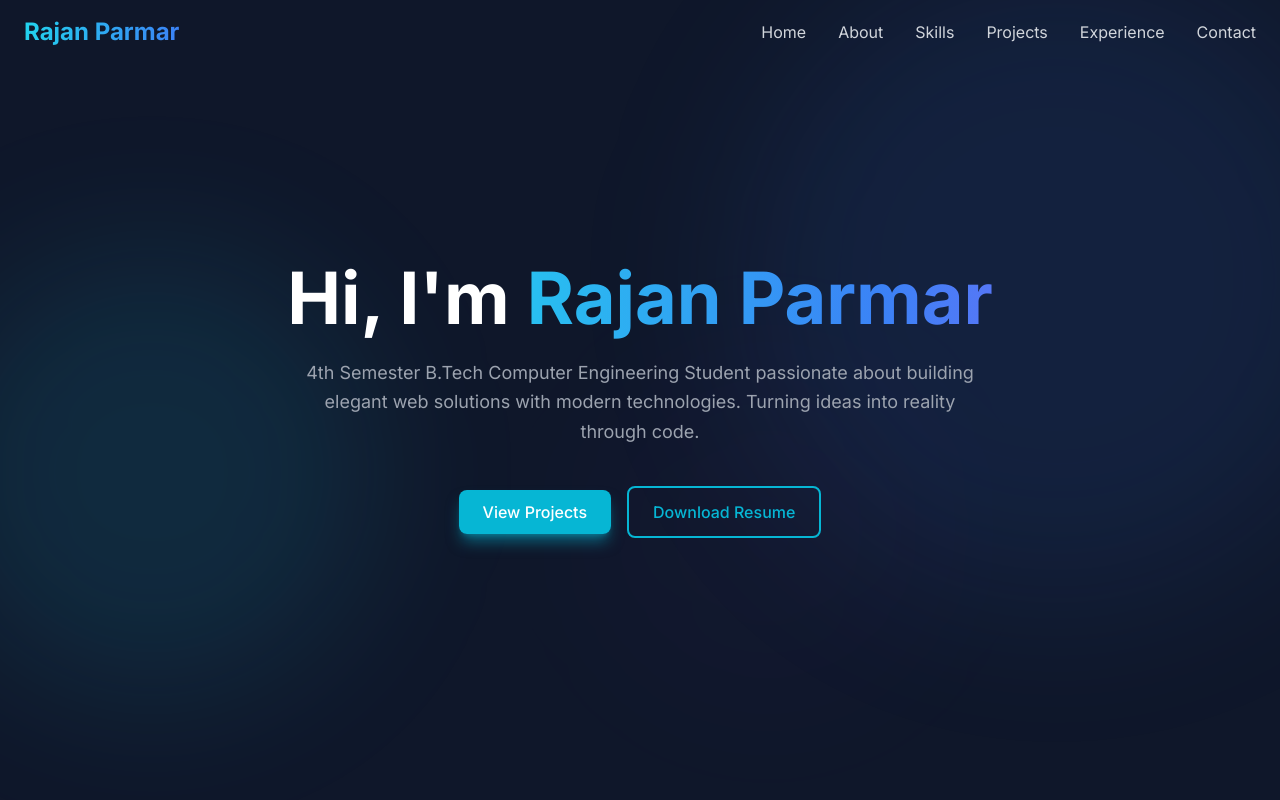
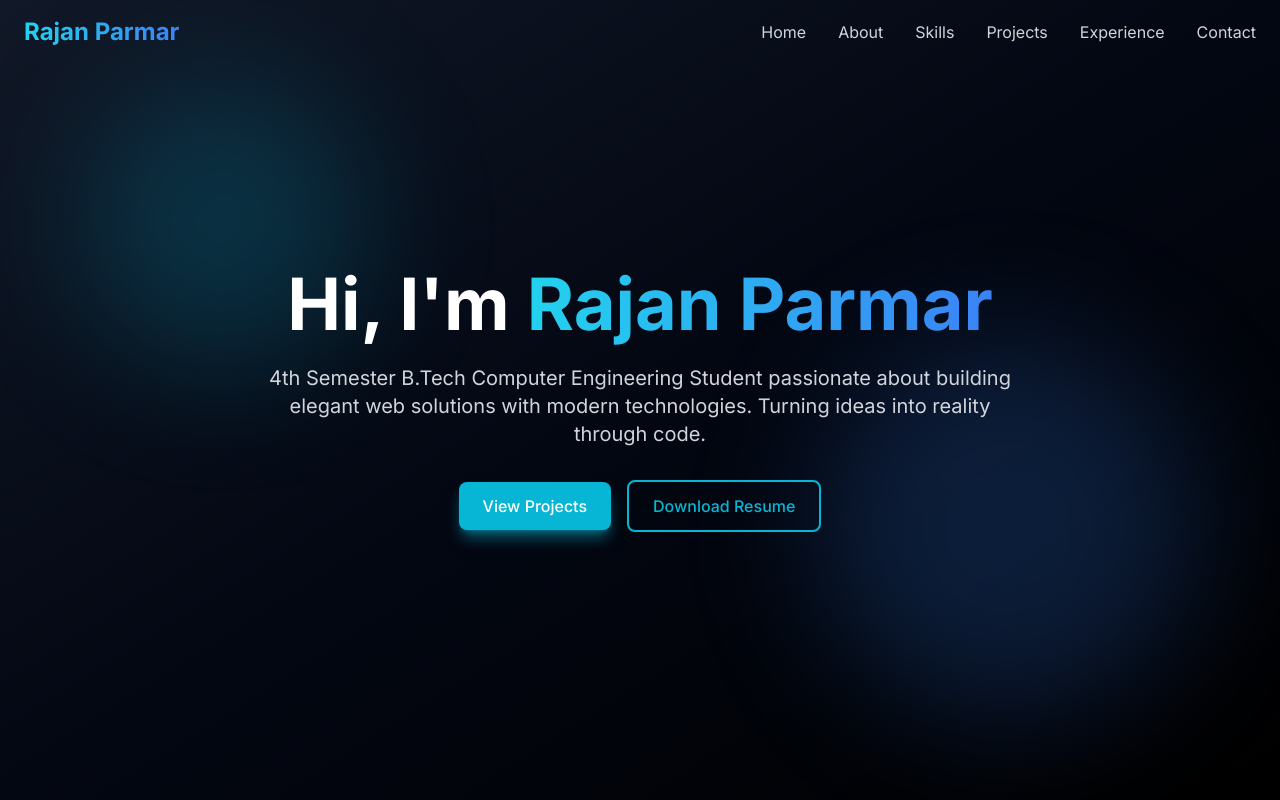
Before and after one commit to rajan-parmar-23102006/rajanparmar, a Next.js app in the folder rajan-portfolio/: page / in a window 1280 px wide. Shown: the top 800 px of the page. Built offline with nearby package versions, Linux system fonts and the light colour scheme.

Commit message:
update black theme

```diff
--- a/rajan-portfolio/app/globals.css
+++ b/rajan-portfolio/app/globals.css
@@ -13,7 +13,8 @@ html {
 }
 
 body {
-  background-color: #0f172a;
+  background: linear-gradient(to bottom right, #111827, #030712, #000000);
+  background-attachment: fixed;
   color: #ffffff;
   font-family: 'Inter', system-ui, -apple-system, sans-serif;
   overflow-x: hidden;
@@ -33,7 +34,7 @@ body {
 }
 
 ::-webkit-scrollbar-track {
-  background: #1e293b;
+  background: #0a0a0a;
 }
 
 ::-webkit-scrollbar-thumb {
@@ -64,3 +65,53 @@ body {
     }
   }
 }
+
+/* ===== PERFORMANCE OPTIMIZATIONS ===== */
+
+/* Mobile Performance Optimization */
+@media (max-width: 767px) {
+  /* Reduce blur intensity on mobile for better performance */
+  .blur-3xl {
+    filter: blur(40px) !important;
+  }
+
+  /* Hardware acceleration for smoother animations */
+  section {
+    transform: translateZ(0);
+    will-change: transform;
+    -webkit-backface-visibility: hidden;
+    backface-visibility: hidden;
+  }
+
+  /* Optimize motion elements */
+  [class*="motion"] {
+    will-change: opacity, transform;
+  }
+}
+
+/* GPU acceleration for animated elements */
+.blur-3xl {
+  transform: translateZ(0);
+  will-change: transform;
+}
+
+/* Optimize images and media */
+img, video {
+  content-visibility: auto;
+}
+
+/* Reduce animation complexity for users who prefer it */
+@media (prefers-reduced-motion: reduce) {
+  *,
+  *::before,
+  *::after {
+    animation-duration: 0.01ms !important;
+    animation-iteration-count: 1 !important;
+    transition-duration: 0.01ms !important;
+    scroll-behavior: auto !important;
+  }
+
+  .blur-3xl {
+    animation: none !important;
+  }
+}
--- a/rajan-portfolio/components/Contact.tsx
+++ b/rajan-portfolio/components/Contact.tsx
@@ -70,7 +70,7 @@ export default function Contact() {
                   required
                   value={formData.name}
                   onChange={(e) => setFormData({ ...formData, name: e.target.value })}
-                  className="w-full px-4 py-3 bg-gray-800 border border-gray-700 rounded-lg focus:border-cyan-500 focus:outline-none text-white"
+                  className="w-full px-4 py-3 bg-gray-950/80 border border-gray-700/50 rounded-lg focus:border-cyan-500 focus:outline-none text-white backdrop-blur-sm"
                   placeholder="Your name"
                   disabled={status === "sending"}
                 />
@@ -83,7 +83,7 @@ export default function Contact() {
                   required
                   value={formData.email}
                   onChange={(e) => setFormData({ ...formData, email: e.target.value })}
-                  className="w-full px-4 py-3 bg-gray-800 border border-gray-700 rounded-lg focus:border-cyan-500 focus:outline-none text-white"
+                  className="w-full px-4 py-3 bg-gray-950/80 border border-gray-700/50 rounded-lg focus:border-cyan-500 focus:outline-none text-white backdrop-blur-sm"
                   placeholder="your.email@example.com"
                   disabled={status === "sending"}
                 />
@@ -96,7 +96,7 @@ export default function Contact() {
                   rows={5}
                   value={formData.message}
                   onChange={(e) => setFormData({ ...formData, message: e.target.value })}
-                  className="w-full px-4 py-3 bg-gray-800 border border-gray-700 rounded-lg focus:border-cyan-500 focus:outline-none text-white resize-none"
+                  className="w-full px-4 py-3 bg-gray-950/80 border border-gray-700/50 rounded-lg focus:border-cyan-500 focus:outline-none text-white resize-none backdrop-blur-sm"
                   placeholder="Your message..."
                   disabled={status === "sending"}
                 />
--- a/rajan-portfolio/components/Footer.tsx
+++ b/rajan-portfolio/components/Footer.tsx
@@ -5,7 +5,7 @@ import { Github, Linkedin, Mail } from "lucide-react";
 
 export default function Footer() {
   return (
-    <footer className="bg-gray-900 border-t border-gray-800 py-8">
+    <footer className="bg-black/50 border-t border-gray-800/50 py-8 backdrop-blur-sm">
       <div className="max-w-6xl mx-auto px-6">
         <div className="flex flex-col md:flex-row justify-between items-center gap-4">
           <p className="text-gray-400 text-center md:text-left">
--- a/rajan-portfolio/components/Hero.tsx
+++ b/rajan-portfolio/components/Hero.tsx
@@ -3,112 +3,109 @@
 import { motion } from "framer-motion";
 import Button from "./ui/Button";
 import { personalInfo } from "@/data/personalInfo";
+import { useReducedMotion } from "@/hooks/useReducedMotion";
 
 export default function Hero() {
+  // Use optimized hook for detecting reduced motion needs
+  const reduceMotion = useReducedMotion();
+
   return (
-    <section id="home" className="min-h-screen flex items-center justify-center relative overflow-hidden">
-      {/* Animated Background Gradient
-      <div className="absolute inset-0 bg-gradient-to-br from-gray-900 via-gray-800 to-gray-900">
-        <div className="absolute inset-0 bg-gradient-to-tr from-cyan-500/10 via-transparent to-blue-500/10 animate-pulse" />
-      </div> */}
+    <section
+      id="home"
+      className="relative min-h-screen flex items-center justify-center overflow-hidden"
+    >
+      {/* Animated Background Gradient */}
+      <div className="absolute inset-0 bg-gradient-to-br from-gray-900 via-gray-950 to-black" />
 
-      {/* Floating Animated Orbs */}
-      <div className="absolute inset-0 overflow-hidden pointer-events-none">
+      {/* Floating Animated Orbs - Simplified on Mobile */}
       <motion.div
-          className="absolute top-1/4 -left-20 w-96 h-96 bg-cyan-400/10 rounded-full blur-3xl"
-          animate={{
-            y: [0, 100, 0],
-            x: [0, 50, 0],
-            scale: [1, 1.2, 1],
-          }}
-          transition={{
-            duration: 20,
+        className="absolute top-20 left-20 w-72 h-72 bg-cyan-500/20 rounded-full blur-3xl"
+        style={{ willChange: reduceMotion ? 'auto' : 'transform' }}
+        animate={
+          reduceMotion
+            ? {} // No animation on mobile
+            : {
+                x: [0, 30, 0],
+                y: [0, 50, 0],
+              }
+        }
+        transition={
+          reduceMotion
+            ? {}
+            : {
+                duration: 8,
                 repeat: Infinity,
-            ease: "easeInOut"
-          }}
+                ease: "linear",
+              }
+        }
       />
       <motion.div
-          className="absolute bottom-1/4 -right-20 w-[500px] h-[500px] bg-blue-500/10 rounded-full blur-3xl"
-          animate={{
-            y: [0, -80, 0],
-            x: [0, -60, 0],
-            scale: [1, 1.3, 1],
-          }}
-          transition={{
-            duration: 18,
-            repeat: Infinity,
-            ease: "easeInOut"
-          }}
-        />
-        <motion.div
-          className="absolute top-1/2 left-1/2 w-64 h-64 bg-purple-500/5 rounded-full blur-3xl"
-          animate={{
-            scale: [1, 1.5, 1],
-            opacity: [0.3, 0.6, 0.3],
-          }}
-          transition={{
+        className="absolute bottom-20 right-20 w-96 h-96 bg-blue-500/20 rounded-full blur-3xl"
+        style={{ willChange: reduceMotion ? 'auto' : 'transform' }}
+        animate={
+          reduceMotion
+            ? {} // No animation on mobile
+            : {
+                x: [0, -40, 0],
+                y: [0, -30, 0],
+              }
+        }
+        transition={
+          reduceMotion
+            ? {}
+            : {
                 duration: 10,
                 repeat: Infinity,
-            ease: "easeInOut"
-          }}
+                ease: "linear",
+              }
+        }
       />
-      </div>
 
       {/* Content */}
-      <div className="relative z-10 text-center px-6 max-w-5xl">
+      <div className="relative z-10 max-w-5xl mx-auto px-6 text-center">
         {/* Main Title with Scale Animation */}
         <motion.h1
-          className="text-5xl md:text-7xl font-bold mb-6"
-          initial={{ opacity: 0, scale: 0.8, y: 30 }}
-          animate={{ opacity: 1, scale: 1, y: 0 }}
+          className="text-4xl md:text-6xl lg:text-7xl font-bold mb-6"
+          initial={{ opacity: 0, scale: reduceMotion ? 1 : 0.8 }}
+          animate={{ opacity: 1, scale: 1 }}
           transition={{
-            duration: 0.8,
-            type: "spring",
-            stiffness: 100
+            duration: reduceMotion ? 0.3 : 0.8,
+            type: reduceMotion ? "tween" : "spring",
+            damping: 15,
           }}
         >
           Hi, I'm{" "}
-          <span className="bg-gradient-to-r from-cyan-400 via-blue-500 to-purple-500 bg-clip-text text-transparent animate-gradient">
+          <span className="bg-gradient-to-r from-cyan-400 to-blue-500 bg-clip-text text-transparent">
             {personalInfo.name}
           </span>
         </motion.h1>
 
         {/* Description with Fade-in */}
         <motion.p
-          className="text-gray-400 text-lg mb-10 max-w-2xl mx-auto leading-relaxed"
-          initial={{ opacity: 0, y: 30 }}
+          className="text-lg md:text-xl text-gray-300 mb-8 max-w-3xl mx-auto"
+          initial={{ opacity: 0, y: reduceMotion ? 0 : 20 }}
           animate={{ opacity: 1, y: 0 }}
-          transition={{ duration: 0.8, delay: 0.5 }}
+          transition={{ duration: reduceMotion ? 0.3 : 0.6, delay: reduceMotion ? 0.1 : 0.3 }}
         >
-          4th Semester B.Tech Computer Engineering Student passionate about building
-          elegant web solutions with modern technologies. Turning ideas into reality through code.
+          4th Semester B.Tech Computer Engineering Student passionate about
+          building elegant web solutions with modern technologies. Turning ideas
+          into reality through code.
         </motion.p>
 
         {/* Buttons with Stagger Animation */}
-        {/* Buttons with Stagger Animation */}
         <motion.div
-          className="flex flex-wrap gap-4 justify-center items-center"
-          initial={{ opacity: 0, y: 30 }}
+          className="flex flex-col sm:flex-row gap-4 justify-center items-center"
+          initial={{ opacity: 0, y: reduceMotion ? 0 : 20 }}
           animate={{ opacity: 1, y: 0 }}
-          transition={{ duration: 0.8, delay: 0.7 }}
+          transition={{ duration: reduceMotion ? 0.3 : 0.6, delay: reduceMotion ? 0.2 : 0.5 }}
         >
-          <motion.div
-            whileHover={{ scale: 1.05 }}
-            whileTap={{ scale: 0.95 }}
-          >
-            <Button href="#projects">View Projects</Button>
+          <Button href="#projects" variant="primary">
+            View Projects
+          </Button>
+          <Button href="/RajanParmar_resume.pdf" variant="secondary" download>
+            Download Resume
+          </Button>
         </motion.div>
-          <motion.div
-            whileHover={{ scale: 1.05 }}
-            whileTap={{ scale: 0.95 }}
-            className="inline-flex"
-          >
-            <a href="/RajanParmar_resume.pdf" download="RajanParmar_resume.pdf">
-              <Button variant="secondary">Download Resume</Button>
-            </a>
-          </motion.div>
-        </motion.div>
-
       </div>
     </section>
   );
--- a/rajan-portfolio/components/Navbar.tsx
+++ b/rajan-portfolio/components/Navbar.tsx
@@ -42,7 +42,7 @@ export default function Navbar() {
       <nav
         className={`fixed top-0 w-full z-50 transition-all duration-300 ${
           scrolled
-            ? "bg-gray-900/95 backdrop-blur-lg shadow-lg border-b border-gray-800"
+            ? "bg-black/90 backdrop-blur-lg shadow-lg border-b border-gray-800/50"
             : "bg-transparent"
         }`}
       >
@@ -85,12 +85,12 @@ export default function Navbar() {
         <>
           {/* Backdrop */}
           <div
-            className="fixed inset-0 bg-black/80 z-40 md:hidden"
+            className="fixed inset-0 bg-black/90 z-40 md:hidden"
             onClick={() => setIsOpen(false)}
           />
 
           {/* Menu Panel */}
-          <div className="fixed top-0 right-0 bottom-0 w-[280px] bg-gray-900 border-l border-gray-800 z-40 md:hidden shadow-2xl">
+          <div className="fixed top-0 right-0 bottom-0 w-[280px] bg-gray-950 border-l border-gray-800/50 z-40 md:hidden shadow-2xl">
             {/* Menu Content */}
             <div className="flex flex-col h-full pt-24 px-8">
               {/* Navigation Links */}
--- a/rajan-portfolio/components/Projects.tsx
+++ b/rajan-portfolio/components/Projects.tsx
@@ -7,7 +7,7 @@ import { ExternalLink, Github } from "lucide-react";
 
 export default function Projects() {
   return (
-    <SectionWrapper id="projects" className="bg-gray-900/50">
+    <SectionWrapper id="projects" className="bg-black/30">
       <div className="max-w-7xl w-full">
         <motion.h2
           className="text-4xl md:text-5xl font-bold text-center mb-16"
@@ -28,7 +28,7 @@ export default function Projects() {
               viewport={{ once: true }}
               transition={{ delay: index * 0.1 }}
             >
-              <div className="group relative h-full bg-gray-800/50 backdrop-blur-sm border border-gray-700 rounded-xl p-6 hover:border-cyan-500 transition-all duration-300 overflow-hidden">
+              <div className="group relative h-full bg-gray-900/60 backdrop-blur-sm border border-gray-700/50 rounded-xl p-6 hover:border-cyan-500 transition-all duration-300 overflow-hidden">
                 {/* Gradient Background */}
                 <div className={`absolute inset-0 bg-gradient-to-br ${project.gradient} opacity-0 group-hover:opacity-10 transition-opacity duration-300`} />
                 <div className="relative z-10">
--- a/rajan-portfolio/components/ui/Card.tsx
+++ b/rajan-portfolio/components/ui/Card.tsx
@@ -14,7 +14,7 @@ export default function Card({ children, className, hover = true }: CardProps) {
   return (
     <motion.div
       className={cn(
-        "bg-gray-800/50 backdrop-blur-sm border border-gray-700 rounded-xl p-6",
+        "bg-gray-900/60 backdrop-blur-sm border border-gray-700/50 rounded-xl p-6",
         className
       )}
       initial={{ opacity: 0, scale: 0.9 }}
--- /dev/null
+++ b/rajan-portfolio/hooks/useReducedMotion.ts
@@ -0,0 +1,41 @@
+"use client";
+
+import { useEffect, useState } from 'react';
+
+export function useReducedMotion() {
+  const [shouldReduceMotion, setShouldReduceMotion] = useState(false);
+
+  useEffect(() => {
+    // Check device capabilities
+    const isMobile = window.innerWidth < 768;
+    const prefersReducedMotion = window.matchMedia('(prefers-reduced-motion: reduce)').matches;
+
+    // Also check for low-end devices (rough heuristic)
+    const isLowEndDevice = navigator.hardwareConcurrency ? navigator.hardwareConcurrency <= 4 : false;
+
+    setShouldReduceMotion(isMobile || prefersReducedMotion || isLowEndDevice);
+
+    // Listen for changes in reduced motion preference
+    const mediaQuery = window.matchMedia('(prefers-reduced-motion: reduce)');
+    const handleChange = (e: MediaQueryListEvent) => {
+      setShouldReduceMotion(e.matches || isMobile || isLowEndDevice);
+    };
+
+    mediaQuery.addEventListener('change', handleChange);
+
+    // Listen for resize to detect mobile
+    const handleResize = () => {
+      const newIsMobile = window.innerWidth < 768;
+      setShouldReduceMotion(newIsMobile || prefersReducedMotion || isLowEndDevice);
+    };
+
+    window.addEventListener('resize', handleResize);
+
+    return () => {
+      mediaQuery.removeEventListener('change', handleChange);
+      window.removeEventListener('resize', handleResize);
+    };
+  }, []);
+
+  return shouldReduceMotion;
+}
```
Also changed, not shown: rajan-portfolio/components/About.tsx (+4 -4 lines), rajan-portfolio/components/Experience.tsx (+4 -4 lines). Lines whose indentation alone changed are shown as unchanged.
